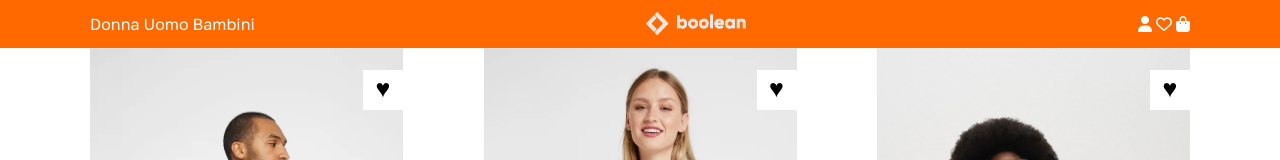
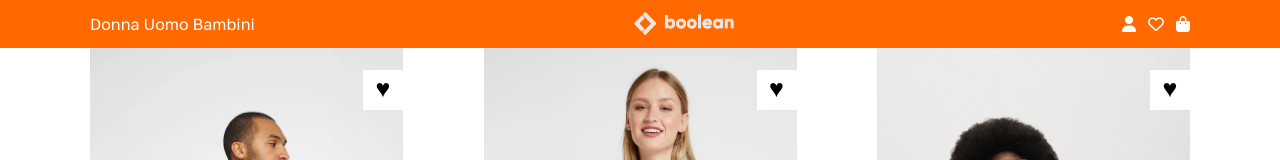
Before and after one commit to Giovanni-Palmitessa/html-css-boolando, a plain HTML site: page index.html in a window 1280 px wide. Shown: the top 160 px of the page. Drawn offline with Linux system fonts and the light colour scheme.

Commit message:
correct padding to personal

```diff
--- a/assets/style.css
+++ b/assets/style.css
@@ -40,6 +40,10 @@ nav{
     display: flex;
     justify-content: space-between;
     align-items: center;
+}
+
+.personal{
+    padding-left: 8px;
 }
 
 .table{
--- a/index.html
+++ b/index.html
@@ -26,9 +26,9 @@
             </div>
 
             <div class="right">
-                <a href="#"><i class="fa-solid fa-user"></i></a>
-                <a href="#"><i class="fa-regular fa-heart"></i></a>
-                <a href="#"><i class="fa-solid fa-bag-shopping"></i></a>
+                <a class="personal" href="#"><i class="fa-solid fa-user"></i></a>
+                <a class="personal" href="#"><i class="fa-regular fa-heart"></i></a>
+                <a class="personal" href="#"><i class="fa-solid fa-bag-shopping"></i></a>
             </div>
         </nav>
     </header>
```
